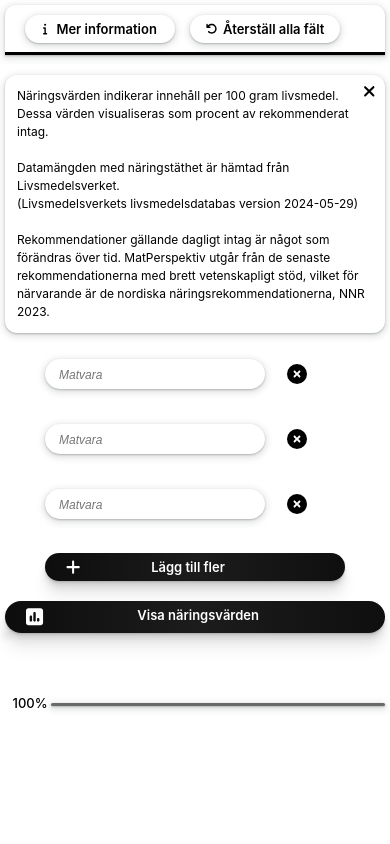
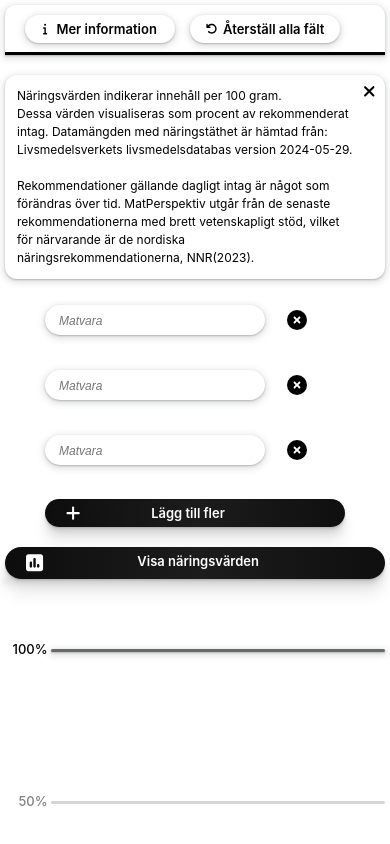
Before and after one commit to Radors/TPClient, a React (Vite) app in the folder tpclient/: page / in a window 390 px wide. Both pictures are taken after a click on the button "Mer information". Shown: the top 844 px of the page. Built offline with nearby package versions, Linux system fonts and the light colour scheme.

Commit message:
Further fixes after testing on phone

```diff
--- a/tpclient/src/App.css
+++ b/tpclient/src/App.css
@@ -108,7 +108,7 @@
     position: relative;
 }
 .mer-information-inner {
-    width: 100%;
+    width: 95%;
     display: flex;
     flex-direction: column;
     font-size: 12px;
@@ -296,9 +296,7 @@
     margin-right: 16px;
 }
 .matvara:focus,
-.matvara:focus-visible,
-.vikt-antal-gram:focus,
-.vikt-antal-gram:focus-visible {
+.matvara:focus-visible {
     outline: 2px solid #535bf2;
 }
 .matvara::placeholder {
@@ -517,6 +515,7 @@
     justify-content: end;
     align-items: center;
     margin-left: 2px;
+    margin-right: 2px;
 }
 .food-legend-and-switch {
     display: flex;
--- a/tpclient/src/App.tsx
+++ b/tpclient/src/App.tsx
@@ -363,16 +363,15 @@ function FoodInputOuter({ inputRows, onAddInputRow, onRemoveInputRow, onInputToM
             }}>
                 <div className="mer-information-container">
                     <div className="mer-information-inner">
-                        Näringsvärden indikerar innehåll per 100 gram livsmedel.<br />
-                        Dessa värden visualiseras som procent av rekommenderat intag.<br />
-                        <br />
-                        Datamängden med näringstäthet är hämtad från Livsmedelsverket.<br />
-                        (Livsmedelsverkets livsmedelsdatabas version 2024-05-29)<br />
-                        <br />
+                        Näringsvärden indikerar innehåll per 100 gram.<br />
+                        Dessa värden visualiseras som procent av rekommenderat intag.
+                        Datamängden med näringstäthet är hämtad från:
+                        Livsmedelsverkets livsmedelsdatabas version 2024-05-29.
+                        <br /><br />
                         Rekommendationer gällande dagligt intag är något som förändras över tid.
                         MatPerspektiv utgår från de senaste rekommendationerna med brett
                         vetenskapligt stöd, vilket för närvarande är de nordiska
-                        näringsrekommendationerna, NNR 2023.
+                        näringsrekommendationerna, NNR(2023).
                     </div>
                     <button className="click-to-hide hide-information" onClick={onToggleMerInformation}>
                         <FontAwesomeIcon icon={faXmark} size="lg" />
```
